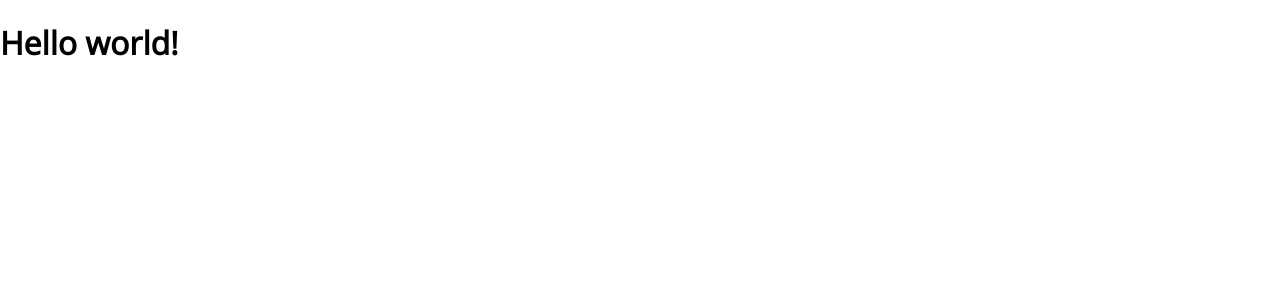
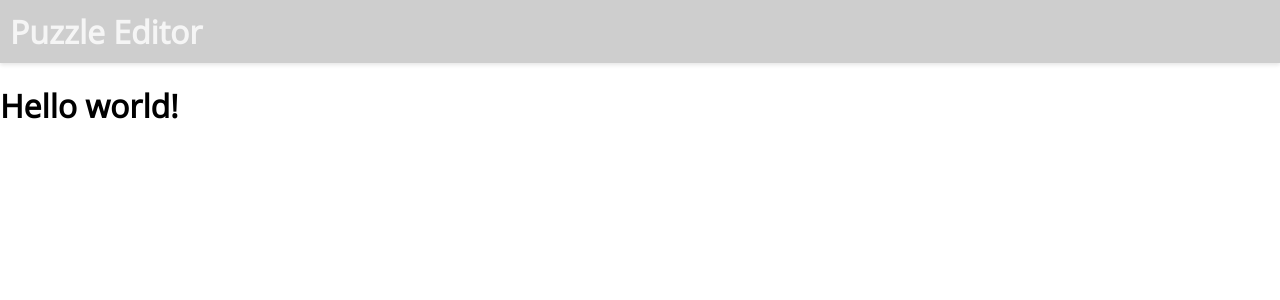
Before and after one commit to Rus7Iv/puzzle-editor, a React (Create React App) app: page / in a window 1280 px wide. Shown: the top 300 px of the page. Built offline with nearby package versions, Linux system fonts and the light colour scheme.

Commit message:
added Header component

```diff
--- a/package.json
+++ b/package.json
@@ -19,7 +19,6 @@
   "scripts": {
     "start": "react-scripts start",
     "build": "react-scripts build",
-    "test": "react-scripts test",
     "eject": "react-scripts eject"
   },
   "eslintConfig": {
--- a/src/App.tsx
+++ b/src/App.tsx
@@ -1,7 +1,9 @@
+import Header from "./components/Header/Header";
 
 function App() {
   return (
     <>
+      <Header />
       <h1>Hello world!</h1>
     </>
   );
--- /dev/null
+++ b/src/components/Header/Header.styles.css
@@ -0,0 +1,13 @@
+.header {
+  display: flex;
+  justify-content: left;
+  align-items: center;
+  background-color: rgba(158, 158, 158, 0.5);
+  color: #f5f5f5;
+  padding: 10px;
+  box-shadow: 0 2px 4px rgba(0, 0, 0, 0.1);
+}
+
+.title {
+  margin: 0;
+}
--- /dev/null
+++ b/src/components/Header/Header.tsx
@@ -0,0 +1,11 @@
+import './Header.styles.css';
+
+const Header = () => {
+  return (
+    <header className="header">
+      <h1 className="title">Puzzle Editor</h1>
+    </header>
+  );
+};
+
+export default Header;
```
